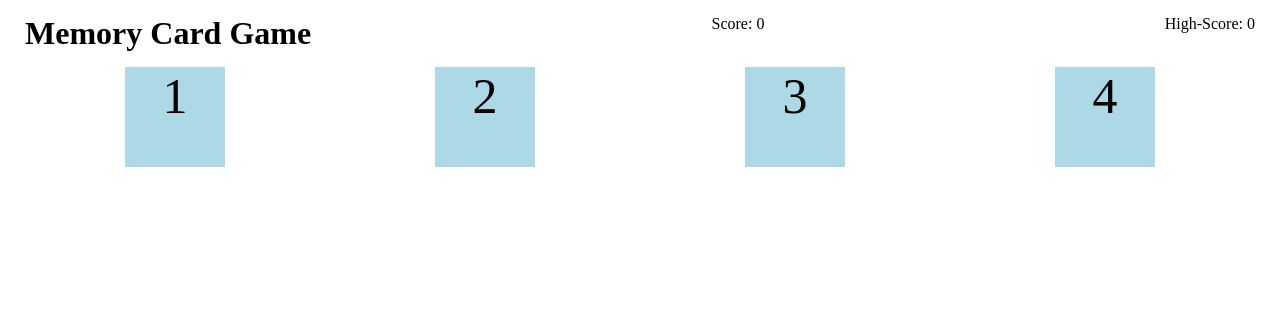
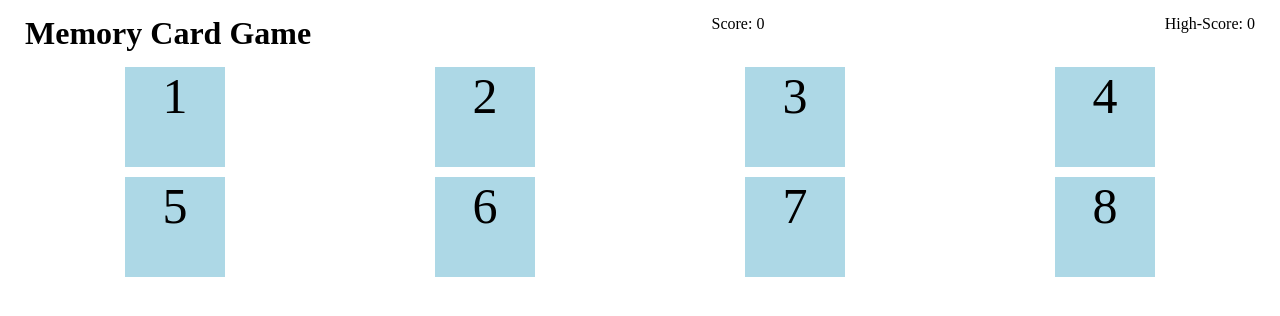
Before and after one commit to Sebastian-Hothaza/MemoryCardGame, a React (Vite) app: page / in a window 1280 px wide. Shown: the top 316 px of the page. Built offline with nearby package versions, Linux system fonts and the light colour scheme.

Commit message:
Core functionality complete; need to add API/images functionality

```diff
--- a/src/Gameboard.jsx
+++ b/src/Gameboard.jsx
@@ -9,33 +9,60 @@ import Card from "./Card";
 function Gameboard({score, setScore, hiScore, setHiScore}){
 
     const [cardsClicked, setCardsClicked] = useState([]); // Tracks the cards selected. Each card has a key generated by UUID (?)
+    const [cardsOrder, setCardsOrder] = useState([1,2,3,4,5,6,7,8]); // Tracks the cards selected. Each card has a key generated by UUID (?)
 
-    // Re-arranges cards on the board
-    function randomizeBoard(){
-        // alert("BOARD RANDOMIZED")
+
+    // Returns a new array that is a result of shuffling the given arr
+    function shuffle(arr) {
+        let array = arr;
+        let currentIndex = array.length,  randomIndex;
+
+        // While there remain elements to shuffle.
+        while (currentIndex > 0) {
+
+            // Pick a remaining element.
+            randomIndex = Math.floor(Math.random() * currentIndex);
+            currentIndex--;
+
+            // And swap it with the current element.
+            [array[currentIndex], array[randomIndex]] = [
+            array[randomIndex], array[currentIndex]];
+        }
+
+        return array;
     }
-    // const handleSubmit = (e) => {
 
     function handleClick(e){
-        // Check if we previously clicked card. IF we did, game over
+
         if (cardsClicked.includes(e.target.id)){
-            alert("GAME OVER");
+            alert("YOU LOSE")
             if (score > hiScore) setHiScore(score);
             setScore(0);
             setCardsClicked([]);
         } else {
+
+            if (score == cardsOrder.length-1){ //Score wont be accurate until page is re-rendered
+                alert("YOU WIN");
+                setScore(0);
+                setHiScore(0);
+                setCardsClicked([]);
+                setCardsOrder([1,2,3,4,5,6,7,8]);
+                return;
+            }
+            setScore(score+1);
             setCardsClicked(cardsClicked.concat(e.target.id))
-            randomizeBoard();
-            setScore(score+1);
+            setCardsOrder(shuffle(cardsOrder))
+
         }
     }
 
     return(
         <div className="board">
-            <div className="card" id="1" onClick={handleClick}>1</div>
-            <div className="card" id="2" onClick={handleClick}>2</div>
-            <div className="card" id="3" onClick={handleClick}>3</div>
-            <div className="card" id="4" onClick={handleClick}>4</div>
+            {
+                cardsOrder.map((cardID) => {
+                    return <div className="card" id={cardID} onClick={handleClick}>{cardID}</div>
+                })
+            }
         </div>
     )
 }
```
